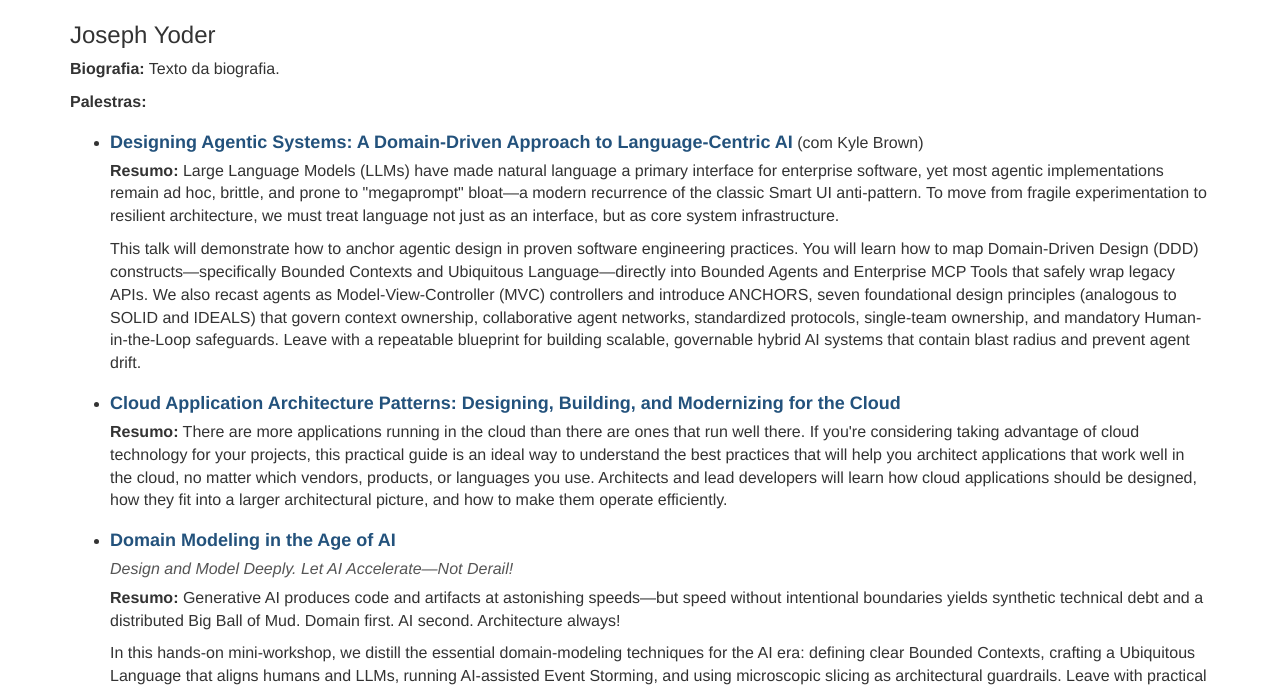
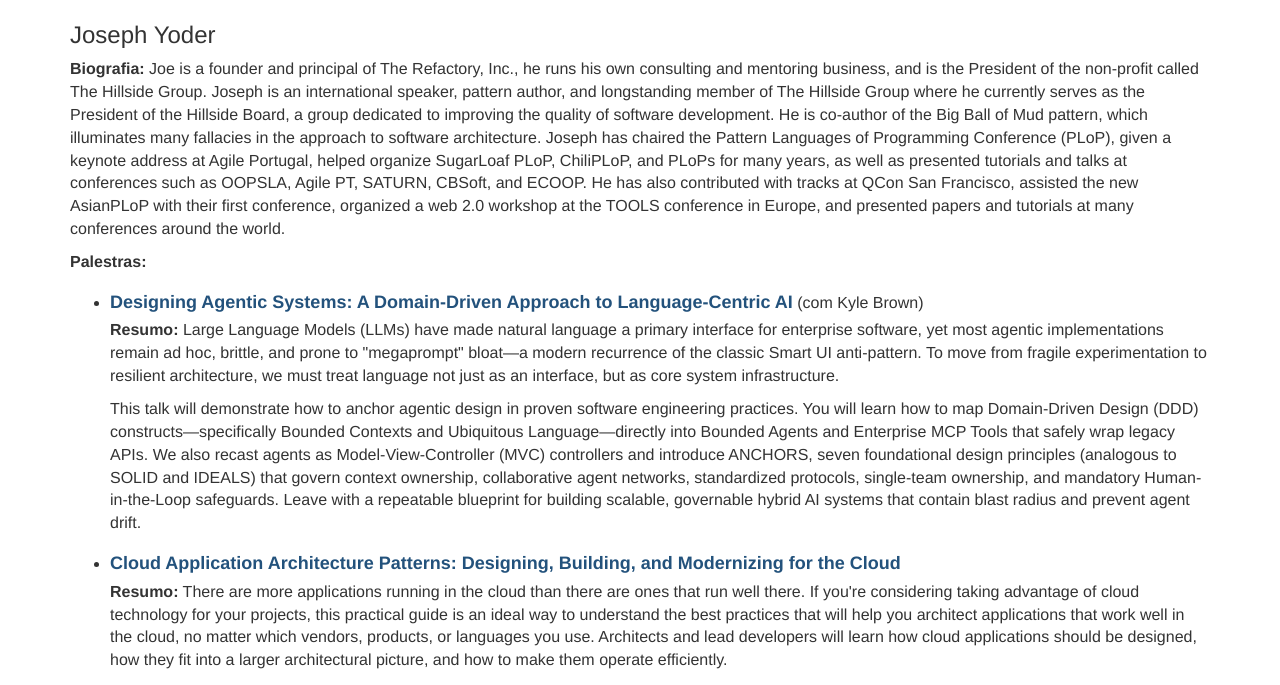
Before and after one commit to Vinicius-resende-cin/workshop-JosephYoder, a plain HTML site: page program/speakers/index.html in a window 1280 px wide. Shown: the part 113-798 px from the top of the page. Drawn offline with nearby package versions, Linux system fonts and the light colour scheme.

Commit message:
Add Joe biography

```diff
--- a/program/speakers/index.html
+++ b/program/speakers/index.html
@@ -43,7 +43,8 @@
                     <h1>Palestrantes</h1>
 
                     <h3>Joseph Yoder</h3>
-                    <p><b>Biografia:</b> Texto da biografia.</p>
+                    <p><b>Biografia:</b> Joe is a founder and principal of The Refactory, Inc., he runs his own consulting and mentoring business, and is the President of the non-profit called The Hillside Group.
+                    Joseph is an international speaker, pattern author, and longstanding member of The Hillside Group where he currently serves as the President of the Hillside Board, a group dedicated to improving the quality of software development. He is co-author of the Big Ball of Mud pattern, which illuminates many fallacies in the approach to software architecture. Joseph has chaired the Pattern Languages of Programming Conference (PLoP), given a keynote address at Agile Portugal, helped organize SugarLoaf PLoP, ChiliPLoP, and PLoPs for many years, as well as presented tutorials and talks at conferences such as OOPSLA, Agile PT, SATURN, CBSoft, and ECOOP. He has also contributed with tracks at QCon San Francisco, assisted the new AsianPLoP with their first conference, organized a web 2.0 workshop at the TOOLS conference in Europe, and presented papers and tutorials at many conferences around the world.</p>
                     <p><b>Palestras:</b></p>
                     <ul>
                             <li><a id="KBROWN"></a><i class="talk-title">Designing Agentic Systems: A Domain-Driven Approach to Language-Centric AI</i> (com Kyle Brown)
```
Also changed, not shown: index.html (+1 -2 lines).
